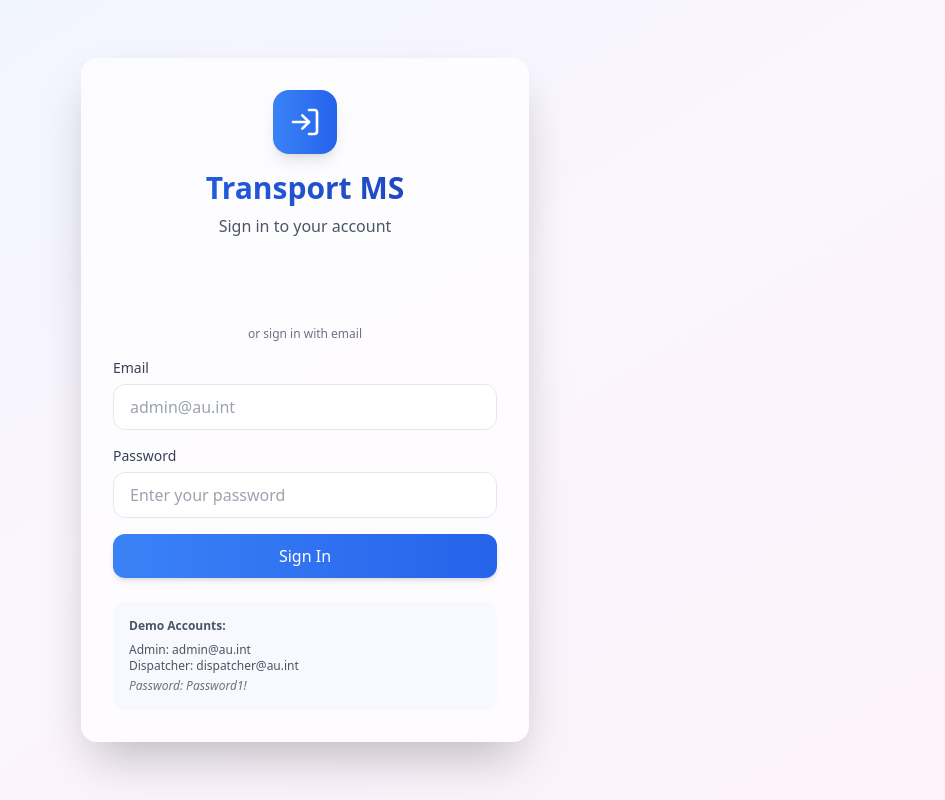
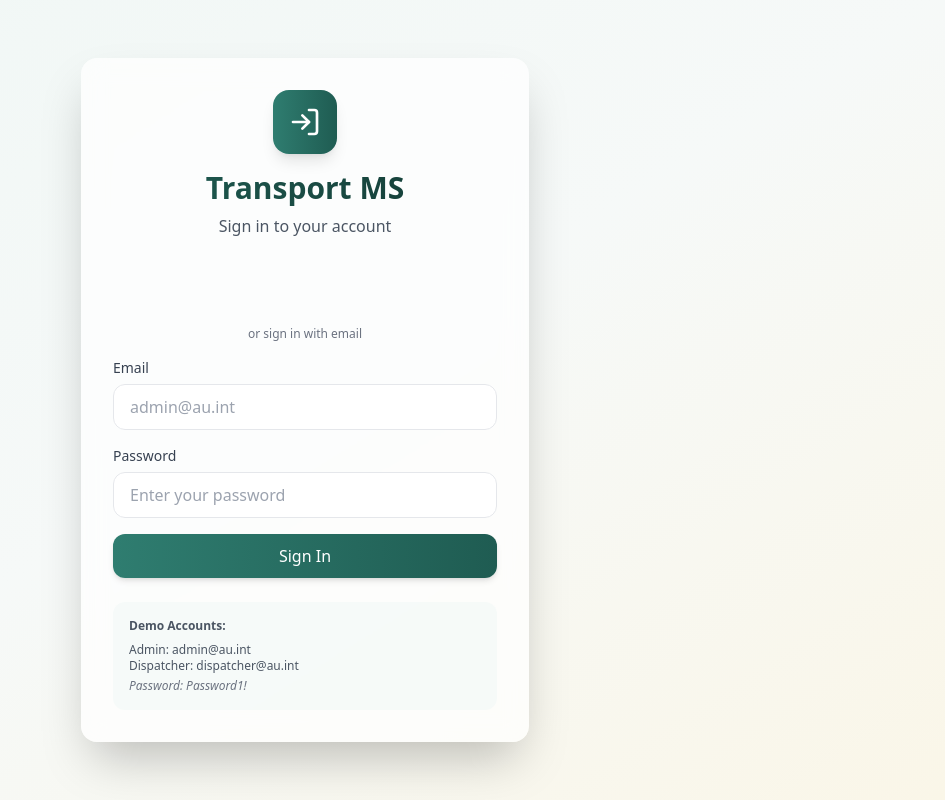
Before and after one commit to dagmawitmoges/transport-unit-, a React (Vite) app: page /login in a window 1280 px wide. Shown: the whole page, without its empty margins (335-1280 px from the left). Built offline with nearby package versions, Linux system fonts and the light colour scheme; no server answers.

Commit message:
Apply African Union green branding across login and staff pages
Remap the Tailwind blue/purple/pink palettes to the AU green already used
by the admin layout, and match the staff sidebar to the admin sidebar.

Co-Authored-By: Claude Sonnet 5.5 <noreply@anthropic.com>

```diff
--- a/src/layout/stafflayouts.tsx
+++ b/src/layout/stafflayouts.tsx
@@ -38,7 +38,7 @@ export const StaffLayout = ({ children }: { children: React.ReactNode }) => {
 
   return (
     <div className="flex h-screen bg-gray-50 overflow-hidden">
-      <aside className={`${collapsed ? 'w-16' : 'w-64'} bg-gray-900 text-white flex flex-col transition-all duration-300 ease-in-out shrink-0`}>
+      <aside className={`${collapsed ? 'w-16' : 'w-64'} bg-[#0f2f2a] text-white flex flex-col transition-all duration-300 ease-in-out shrink-0`}>
         <div className="flex items-center gap-3 px-4 py-5 border-b border-gray-700 min-h-[64px]">
           <div className="flex items-center justify-center w-9 h-9 bg-blue-500 rounded-lg shrink-0">
             <Truck size={20} className="text-white" />
@@ -53,7 +53,7 @@ export const StaffLayout = ({ children }: { children: React.ReactNode }) => {
               to={to}
               className={({ isActive }) =>
                 `flex items-center gap-3 px-3 py-2.5 rounded-lg text-sm font-medium transition-colors ${
-                  isActive ? 'bg-blue-600 text-white' : 'text-gray-400 hover:bg-gray-800 hover:text-white'
+                  isActive ? 'bg-blue-600 text-white' : 'text-gray-400 hover:bg-white/10 hover:text-white'
                 }`
               }
             >
@@ -72,7 +72,7 @@ export const StaffLayout = ({ children }: { children: React.ReactNode }) => {
           )}
           <button
             onClick={handleLogout}
-            className="flex items-center gap-3 w-full px-3 py-2.5 rounded-lg text-sm text-gray-400 hover:bg-gray-800 hover:text-white transition-colors"
+            className="flex items-center gap-3 w-full px-3 py-2.5 rounded-lg text-sm text-gray-400 hover:bg-white/10 hover:text-white transition-colors"
           >
             <LogOut size={18} className="shrink-0" />
             {!collapsed && <span>Logout</span>}
--- a/tailwind.config.js
+++ b/tailwind.config.js
@@ -5,7 +5,18 @@ export default {
     "./src/**/*.{js,ts,jsx,tsx}",
   ],
   theme: {
-    extend: {},
+    extend: {
+      // African Union green (matches the admin layout's #1f5c52).
+      // The blue/purple/pink palettes are remapped so every page shares the brand.
+      colors: {
+        blue: {
+          50: '#f0f7f5', 100: '#dcece8', 200: '#b9d9d1', 300: '#8fc1b6', 400: '#5da394',
+          500: '#2f7d70', 600: '#1f5c52', 700: '#194a42', 800: '#143b35', 900: '#0f2d28',
+        },
+        purple: { 50: '#f6f9f8', 100: '#e8f0ed' },
+        pink: { 50: '#faf6e8', 100: '#f3ead0' },
+      },
+    },
   },
   plugins: [],
 }
```
